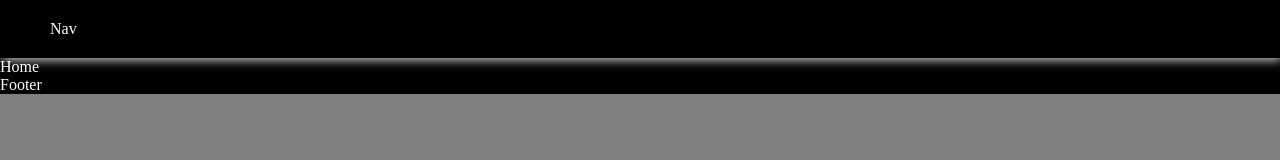
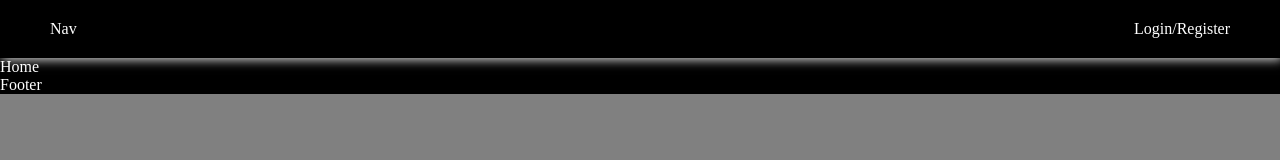
Before and after one commit to TheDa21crj/attendance-fronend, a React (Vite) app: page / in a window 1280 px wide. Shown: the top 160 px of the page. Built offline with nearby package versions, Linux system fonts and the light colour scheme.

Commit message:
Update Nav.jsx

```diff
--- a/src/Components/Nav.jsx
+++ b/src/Components/Nav.jsx
@@ -1,8 +1,18 @@
 import React from "react";
+import { Link } from "react-router-dom";
 
 // css
 import NCss from "./Css/Nav.module.css";
 
 export default function Nav() {
-  return <div className={NCss.mDiv}>Nav</div>;
+  return (
+    <div className={NCss.mDiv}>
+      <Link to="/" className="LinkStyle">
+        Nav
+      </Link>
+      <Link to="/Login" className="LinkStyle">
+        Login/Register
+      </Link>
+    </div>
+  );
 }
```
